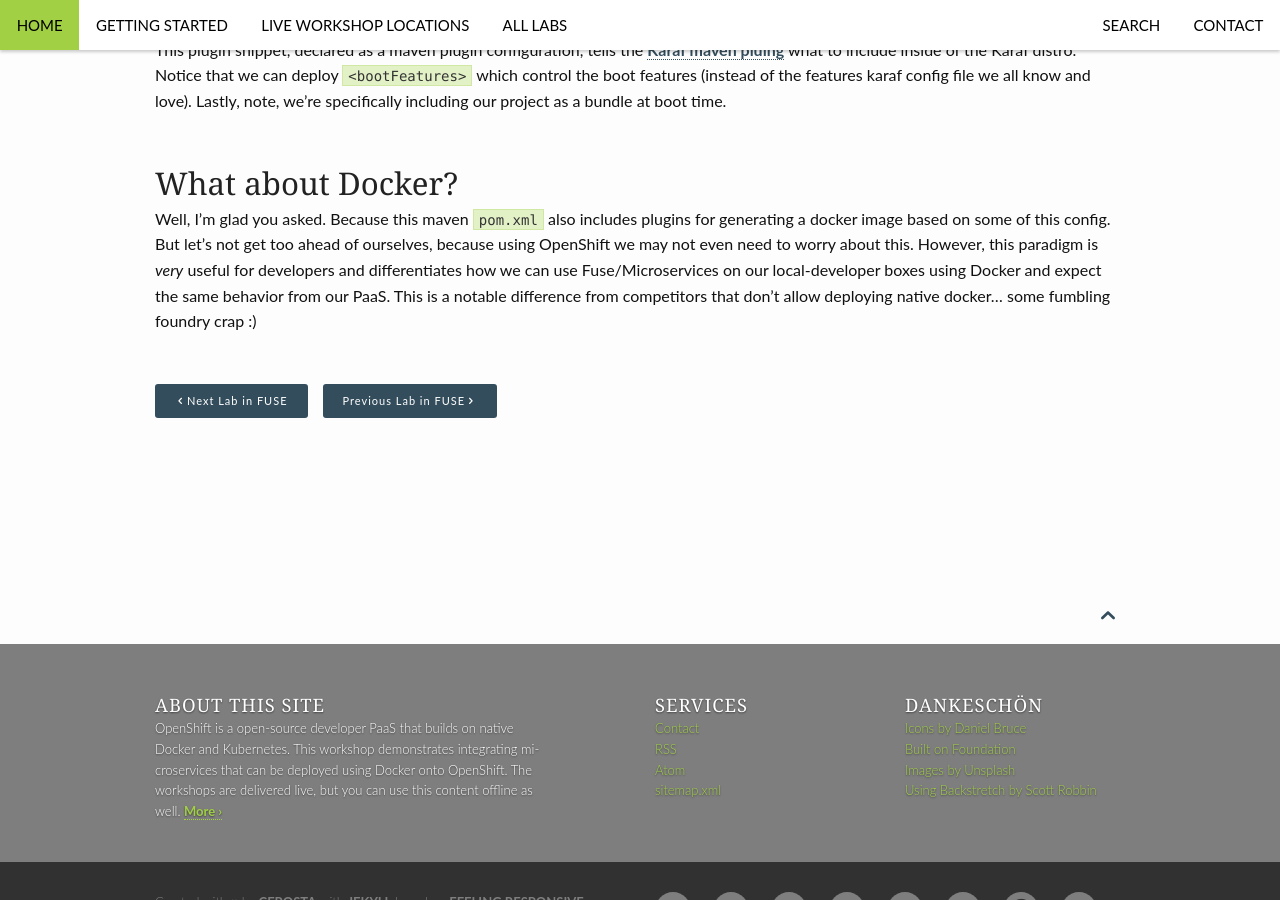
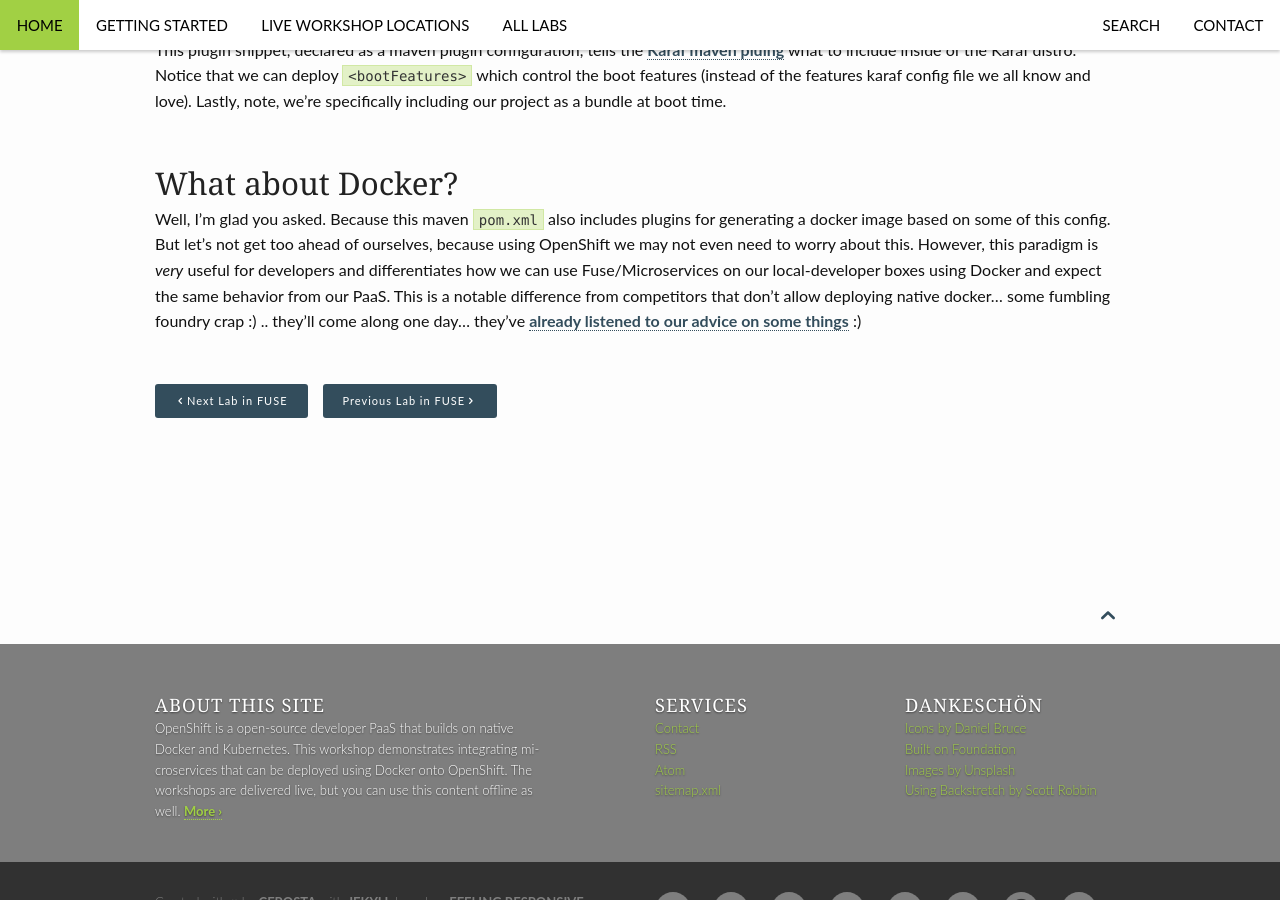
Before and after one commit to RedHatWorkshops/fuse-on-openshift, a Jekyll site: the page built from _posts/fuse/2014-11-01-building-a-fuse-for-openshift-project.md, in a window 1280 px wide and 900 px high, scrolled down 4585 px. Built offline with Jekyll 4.4.1, drawn with Linux system fonts in a browser that asks for light colours.

```diff
--- a/_posts/fuse/2014-11-01-building-a-fuse-for-openshift-project.md
+++ b/_posts/fuse/2014-11-01-building-a-fuse-for-openshift-project.md
@@ -150,7 +150,7 @@
 This plugin snippet, declared as a maven plugin configuration, tells the [Karaf maven pluing][karaf-plugin] what to include inside of the Karaf distro. Notice that we can deploy `<bootFeatures>` which control the boot features (instead of the features karaf config file we all know and love). Lastly, note, we're specifically including our project as a bundle at boot time.
 
 ## What about Docker?
-Well, I'm glad you asked. Because this maven `pom.xml` also includes plugins for generating a docker image based on some of this config. But let's not get too ahead of ourselves, because using OpenShift we may not even need to worry about this. However, this paradigm is _very_ useful for developers and differentiates how we can use Fuse/Microservices on our local-developer boxes using Docker and expect the same behavior from our PaaS. This is a notable difference from competitors that don't allow deploying native docker... some fumbling foundry crap :)
+Well, I'm glad you asked. Because this maven `pom.xml` also includes plugins for generating a docker image based on some of this config. But let's not get too ahead of ourselves, because using OpenShift we may not even need to worry about this. However, this paradigm is _very_ useful for developers and differentiates how we can use Fuse/Microservices on our local-developer boxes using Docker and expect the same behavior from our PaaS. This is a notable difference from competitors that don't allow deploying native docker... some fumbling foundry crap :) .. they'll come along one day... they've [already listened to our advice on some things](https://blog.openshift.com/chose-not-join-cloud-foundry-foundation-recommendations-2015/) :)
 
 [karaf-plugin]: https://karaf.apache.org/manual/latest/developers-guide/karaf-maven-plugin.html
 [felix-plugin]: http://felix.apache.org/documentation/subprojects/apache-felix-maven-bundle-plugin-bnd.html
```
